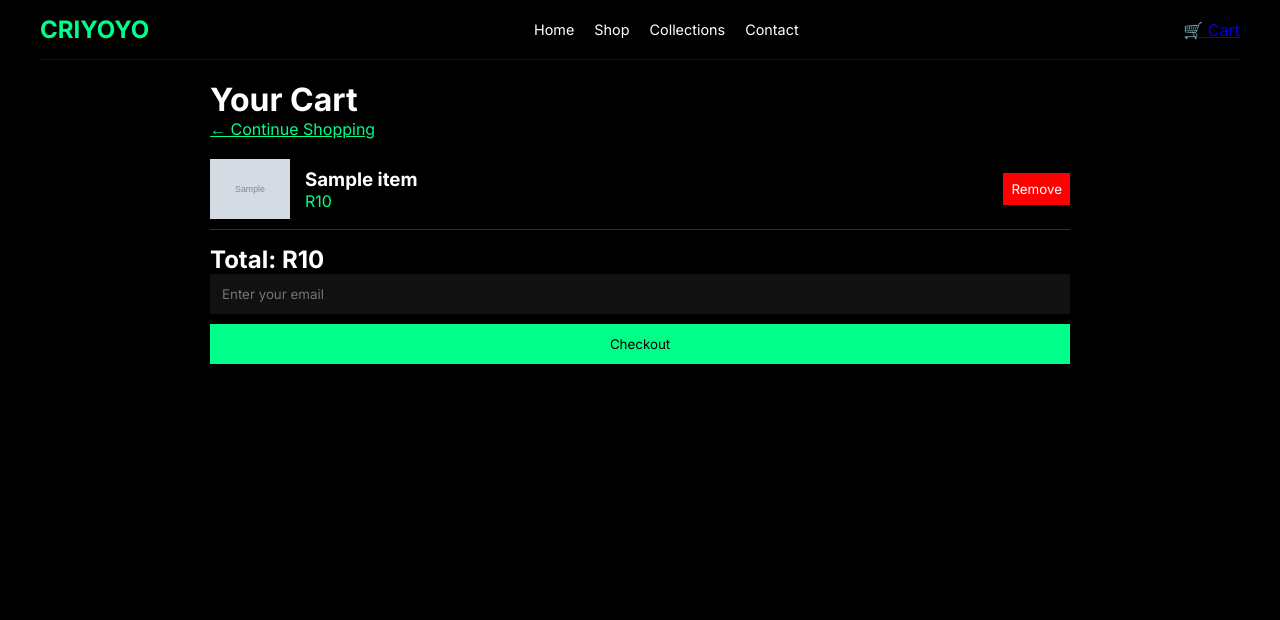
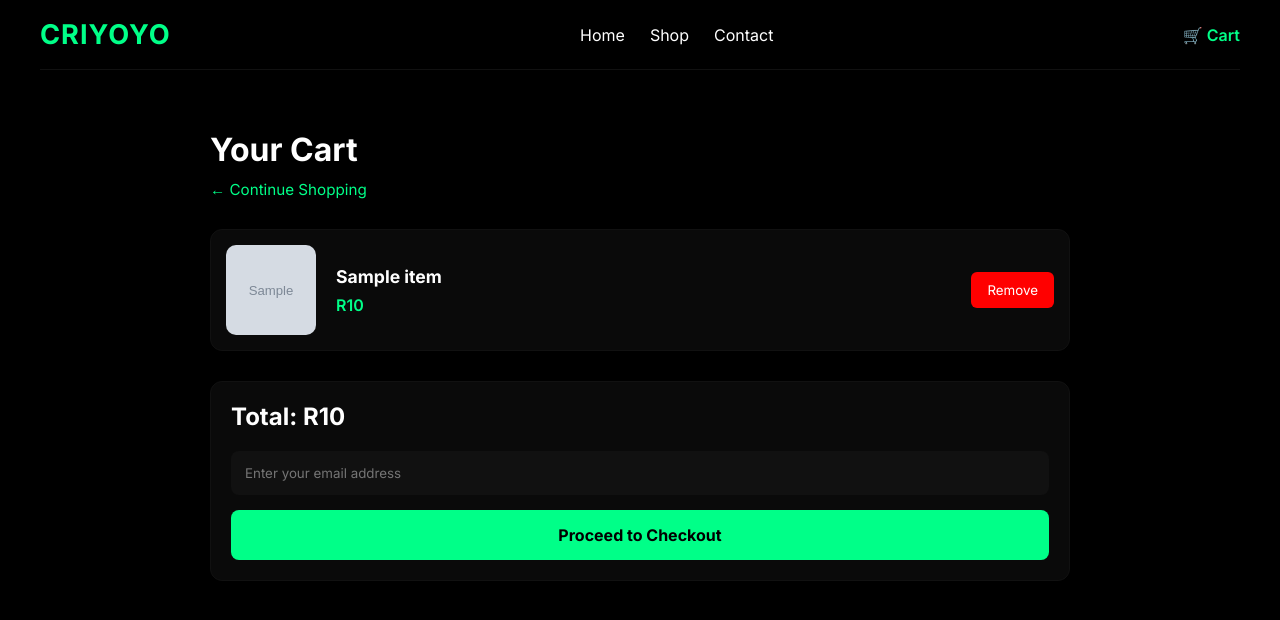
Before and after one commit to Napster-12/criyoyo, a Flask app: template templates/cart.html in a window 1280 px wide. Shown: the top 620 px of the page. Run offline with Flask 3, Linux system fonts and the light colour scheme; the template is opened without the code that fills it: most values are stand-ins (such as "Sample title", 1, 10 or a date in 2020); grey boxes marked "Sample" are stand-in pictures.

Commit message:
Refactor cart.html for better layout and design
Updated the cart HTML template with improved structure and styles.

```diff
--- a/templates/cart.html
+++ b/templates/cart.html
@@ -1,79 +1,280 @@
 <!DOCTYPE html>
-<html>
+<html lang="en">
 <head>
-    <title>Your Cart</title>
+    <meta charset="UTF-8">
+    <meta name="viewport" content="width=device-width, initial-scale=1.0">
+    <title>Your Cart | CRIYOYO</title>
+
     <link href="https://fonts.googleapis.com/css2?family=Inter:wght@300;400;500;600;700&display=swap" rel="stylesheet">
+
     <style>
-        *{margin:0;padding:0;box-sizing:border-box;font-family:'Inter',sans-serif}
-        body{background:#000;color:#fff}
-        .container{max-width:1200px;margin:auto;padding:0 20px}
-        .nav{display:flex;justify-content:space-between;align-items:center;padding:15px 0;border-bottom:1px solid #111;background:#000}
-        .logo{font-weight:700;font-size:1.5rem;color:#00ff88}
-        .nav-links{display:flex;gap:20px;font-size:0.9rem}
-        .nav-links a{text-decoration:none;color:#fff}
-        .nav-icons{display:flex;gap:15px;font-size:1.2rem;color:#00ff88}
-        @media(max-width:768px){.nav-links{display:none}}
+
+        *{
+            margin:0;
+            padding:0;
+            box-sizing:border-box;
+            font-family:'Inter',sans-serif;
+        }
+
+        body{
+            background:#000;
+            color:#fff;
+        }
+
+        .container{
+            max-width:1200px;
+            margin:auto;
+            padding:0 20px;
+        }
+
+        /* NAVBAR */
+
+        .nav{
+            display:flex;
+            justify-content:space-between;
+            align-items:center;
+            padding:18px 0;
+            border-bottom:1px solid #111;
+            background:#000;
+        }
+
+        .logo{
+            font-size:1.7rem;
+            font-weight:700;
+            color:#00ff88;
+            letter-spacing:1px;
+        }
+
+        .nav-links{
+            display:flex;
+            gap:25px;
+        }
+
+        .nav-links a{
+            text-decoration:none;
+            color:#fff;
+            transition:0.3s;
+        }
+
+        .nav-links a:hover{
+            color:#00ff88;
+        }
+
+        .cart-link{
+            text-decoration:none;
+            color:#00ff88;
+            font-weight:600;
+        }
+
+        @media(max-width:768px){
+            .nav-links{
+                display:none;
+            }
+        }
+
+        /* CART SECTION */
+
+        .cart-container{
+            max-width:900px;
+            margin:40px auto;
+            padding:20px;
+        }
+
+        .cart-title{
+            font-size:2rem;
+            margin-bottom:10px;
+        }
+
+        .continue-shopping{
+            color:#00ff88;
+            text-decoration:none;
+            font-size:0.95rem;
+        }
+
+        .cart-items{
+            margin-top:30px;
+        }
+
+        .cart-item{
+            display:flex;
+            align-items:center;
+            gap:20px;
+            background:#0a0a0a;
+            padding:15px;
+            border:1px solid #111;
+            border-radius:12px;
+            margin-bottom:15px;
+        }
+
+        .cart-item img{
+            width:90px;
+            height:90px;
+            object-fit:cover;
+            border-radius:10px;
+        }
+
+        .item-details h3{
+            margin-bottom:8px;
+            font-size:1.1rem;
+        }
+
+        .price{
+            color:#00ff88;
+            font-weight:600;
+        }
+
+        .remove-btn{
+            margin-left:auto;
+        }
+
+        .remove-btn button{
+            background:red;
+            color:#fff;
+            border:none;
+            padding:10px 16px;
+            border-radius:6px;
+            cursor:pointer;
+            transition:0.3s;
+        }
+
+        .remove-btn button:hover{
+            opacity:0.8;
+        }
+
+        .total-box{
+            margin-top:30px;
+            padding:20px;
+            background:#0a0a0a;
+            border:1px solid #111;
+            border-radius:12px;
+        }
+
+        .total-box h2{
+            margin-bottom:20px;
+        }
+
+        .email-input{
+            width:100%;
+            padding:14px;
+            border:none;
+            border-radius:8px;
+            background:#111;
+            color:#fff;
+            margin-bottom:15px;
+            outline:none;
+        }
+
+        .checkout-btn{
+            width:100%;
+            background:#00ff88;
+            color:#000;
+            border:none;
+            padding:15px;
+            border-radius:8px;
+            font-size:1rem;
+            font-weight:700;
+            cursor:pointer;
+            transition:0.3s;
+        }
+
+        .checkout-btn:hover{
+            background:#00cc6f;
+        }
+
+        .empty-cart{
+            margin-top:30px;
+            font-size:1.1rem;
+            color:#aaa;
+        }
+
     </style>
 </head>
 
 <body>
 
     <!-- NAVBAR -->
+
     <div class="container nav">
+
         <div class="logo">CRIYOYO</div>
+
         <div class="nav-links">
             <a href="/">Home</a>
             <a href="/shop">Shop</a>
-    <a href="#">Collections</a>
             <a href="/contact">Contact</a>
         </div>
-  <a href="/cart">🛒 Cart</a>
+
+        <a href="/cart" class="cart-link">🛒 Cart</a>
+
     </div>
 
-<div style="max-width:900px;margin:auto;padding:20px">
+    <!-- CART -->
 
-    <h1>Your Cart</h1>
-    <a href="/shop" style="color:#00ff88">← Continue Shopping</a>
+    <div class="cart-container">
+
+        <h1 class="cart-title">Your Cart</h1>
+
+        <a href="/shop" class="continue-shopping">
+            ← Continue Shopping
+        </a>
 
         {% if items %}
-        <div style="margin-top:20px">
+
+        <div class="cart-items">
 
             {% for item in items %}
-            <div style="display:flex;align-items:center;margin-bottom:15px;border-bottom:1px solid #333;padding-bottom:10px">
 
-                <img src="{{ item.image }}" width="80">
+            <div class="cart-item">
 
-                <div style="margin-left:15px">
+                <img src="{{ item.image }}" alt="{{ item.name }}">
+
+                <div class="item-details">
                     <h3>{{ item.name }}</h3>
-                    <p style="color:#00ff88">R{{ item.price }}</p>
+                    <p class="price">R{{ item.price }}</p>
                 </div>
 
-                <div style="margin-left:auto">
+                <div class="remove-btn">
                     <a href="/remove_from_cart/{{ loop.index0 }}">
-                        <button style="background:red;color:white;border:none;padding:8px">Remove</button>
+                        <button>Remove</button>
                     </a>
                 </div>
 
             </div>
+
             {% endfor %}
+
+        </div>
+
+        <!-- TOTAL + CHECKOUT -->
+
+        <div class="total-box">
 
             <h2>Total: R{{ total }}</h2>
 
             <form method="POST" action="/checkout">
 
-    <input type="email" name="email" placeholder="Enter your email"
+                <input
+                    type="email"
+                    name="email"
+                    placeholder="Enter your email address"
                     required
-        style="width:100%;padding:12px;margin-bottom:10px;border:none;background:#111;color:#fff">
+                    class="email-input"
+                >
 
-    <button style="background:#00ff88;color:black;padding:12px;border:none;width:100%">
-        Checkout
+                <button type="submit" class="checkout-btn">
+                    Proceed to Checkout
                 </button>
 
             </form>
 
         </div>
+
         {% else %}
-        <p>Your cart is empty</p>
+
+        <p class="empty-cart">
+            Your cart is empty.
+        </p>
+
         {% endif %}
 
     </div>
```
Lines whose indentation alone changed are shown as unchanged.
